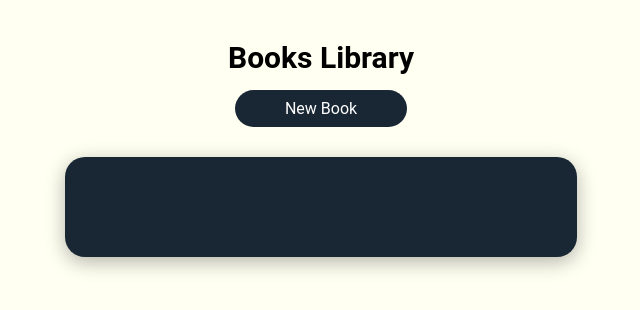
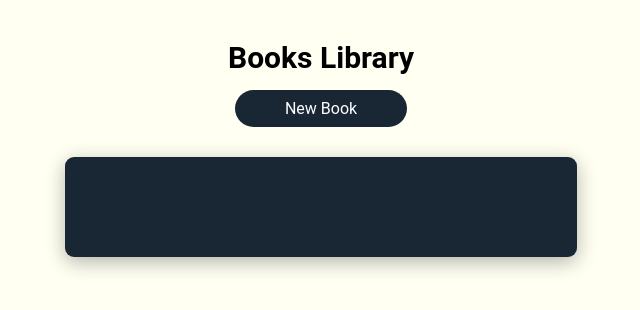
Before and after one commit to Denniman/the-odin-project, a plain HTML site: page index.html in a window 1280 px wide. Shown: the full height of the page, 319-959 px from the left. Drawn offline with Linux system fonts and the light colour scheme.

Commit message:
reduce card border radius

```diff
--- a/css/style.css
+++ b/css/style.css
@@ -78,7 +78,7 @@ body {
     width: 40%;
     height: 10rem;
     padding: 2rem 2rem;
-    border-radius: 2rem;
+    border-radius: .9rem;
     background-color: khaki;
     background-color: var(--twitter-blue-gray);
     box-shadow: 0 5px 20px rgba(0, 0, 0, .3);
```
